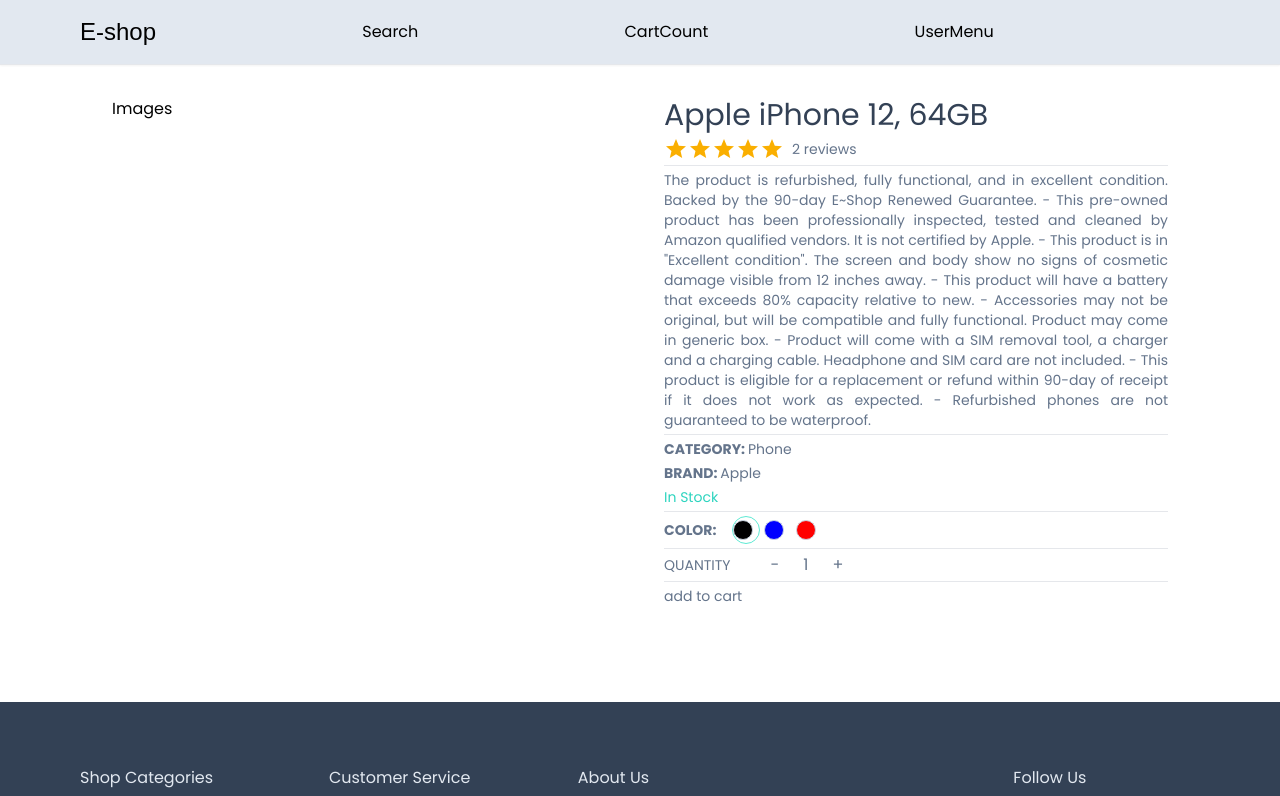
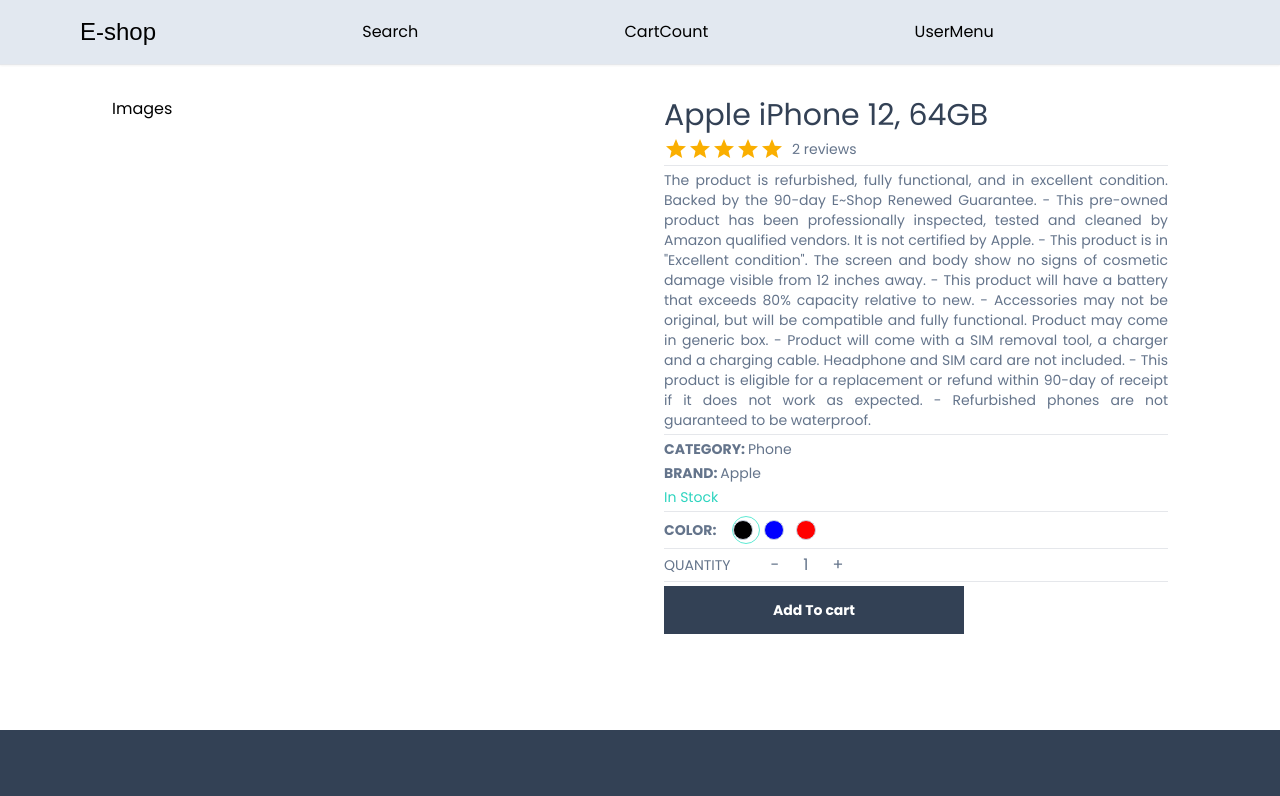
Before and after one commit to juanbosquedev/e-shopjb, a Next.js app: page /product/1 in a window 1280 px wide. Shown: the top 796 px of the page. Built offline with nearby package versions, Linux system fonts and the light colour scheme; a web font is replaced by a local one.

Commit message:
Custom button

```diff
--- /dev/null
+++ b/app/component/Button.tsx
@@ -0,0 +1,50 @@
+"use client";
+
+import { IconType } from "react-icons";
+
+interface ButtonProps {
+  label: string;
+  disable?: boolean;
+  outline?: boolean;
+  small?: boolean;
+  custom?: string;
+  icon?: IconType;
+  onClick: (e: React.MouseEvent<HTMLButtonElement>) => void;
+}
+const Button: React.FC<ButtonProps> = ({
+  label,
+  disable,
+  outline,
+  small,
+  custom,
+  icon: Icon,
+  onClick,
+}) => {
+  return (
+    <button
+      disabled={disable}
+      className={`
+      disabled:opacity
+      disabled:cursor-not-allowed
+      hover:opacity-80
+      transition
+      w-full
+      border-slate-700
+      flex
+      items-center
+      justify-center
+      gap-2
+      ${outline ? "bg-white " : "bg-slate-700"}
+      ${outline ? "text-slate-700 " : "text-white"}
+      ${small ? "text-sm font-light" : "text-md font-semibold"}
+      ${small ? "py-1 px-2 border-[1px]" : "py-3 px-4 border-2"}
+      ${custom ? custom : ""}
+    `}
+    >
+      {Icon && <Icon size={24} />}
+      {label}
+    </button>
+  );
+};
+
+export default Button;
--- a/app/product/[productid]/productDetails.tsx
+++ b/app/product/[productid]/productDetails.tsx
@@ -6,6 +6,7 @@ import Horizontal from "@/utils/horizontal";
 import { useState, useCallback } from "react";
 import SetColor from "../../component/products/SetColor";
 import SetQuantity from "@/app/component/products/SetQuantity";
+import Button from "@/app/component/Button";
 interface ProductDetailsProps {
   product: any;
 }
@@ -41,16 +42,20 @@ const ProductDetails: React.FC<ProductDetailsProps> = ({ product }) => {
   const Ratings = productRatings(product);
 
   const handleQuantityIncrease = useCallback(() => {
-    if(cartProduct.quantity  === 10){return }
+    if (cartProduct.quantity === 10) {
+      return;
+    }
 
     return setCartProduct((prev) => {
-      return { ...prev, quantity: prev.quantity+1 };
+      return { ...prev, quantity: prev.quantity + 1 };
     });
   }, [cartProduct]);
   const handleQuantityDecrease = useCallback(() => {
-    if(cartProduct.quantity === 1){return}
+    if (cartProduct.quantity === 1) {
+      return;
+    }
     return setCartProduct((prev) => {
-      return { ...prev, quantity: prev.quantity-1 };
+      return { ...prev, quantity: prev.quantity - 1 };
     });
   }, [cartProduct]);
 
@@ -98,7 +103,9 @@ const ProductDetails: React.FC<ProductDetailsProps> = ({ product }) => {
           handleQtyIncrease={handleQuantityIncrease}
         />
         <Horizontal />
-        <div>add to cart</div>
+        <div className="max-w-[300px]">
+          <Button  label="Add To cart" onClick={() => {}} />
+        </div>
       </div>
     </div>
   );
```
